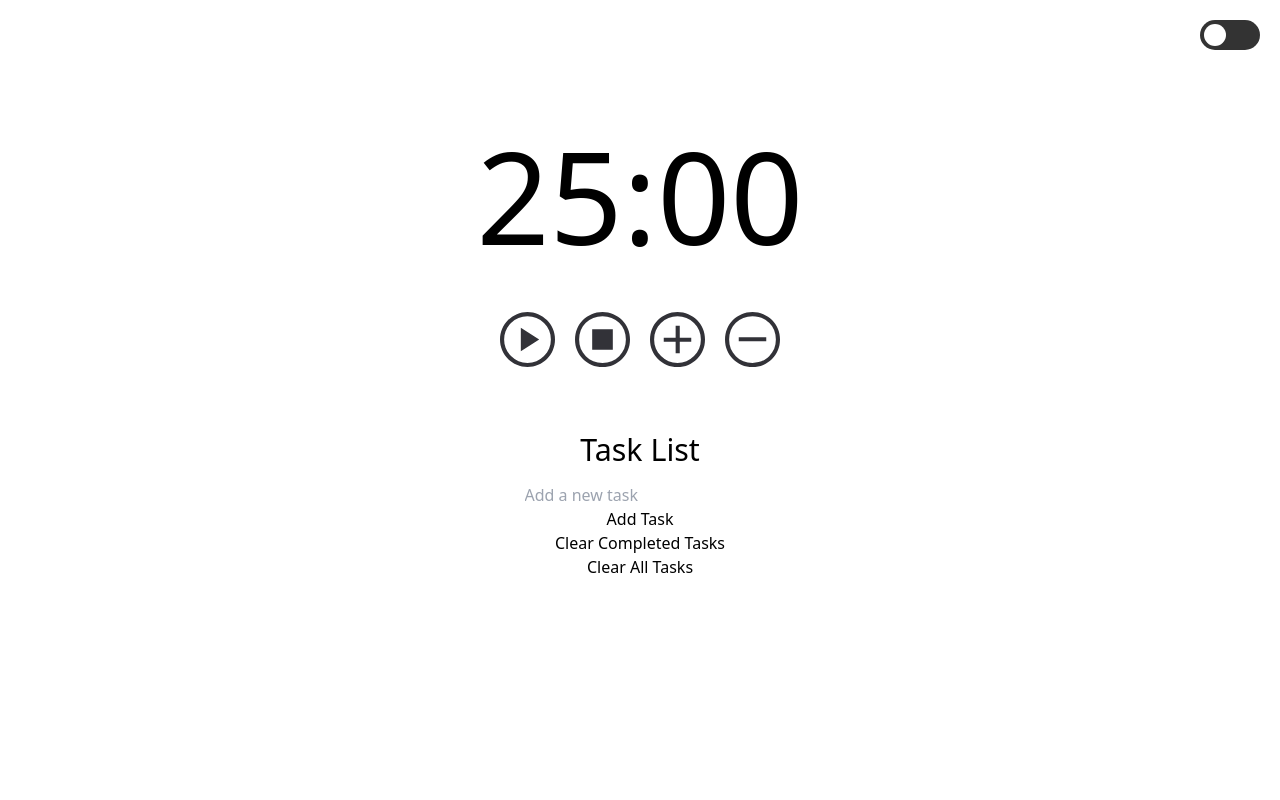
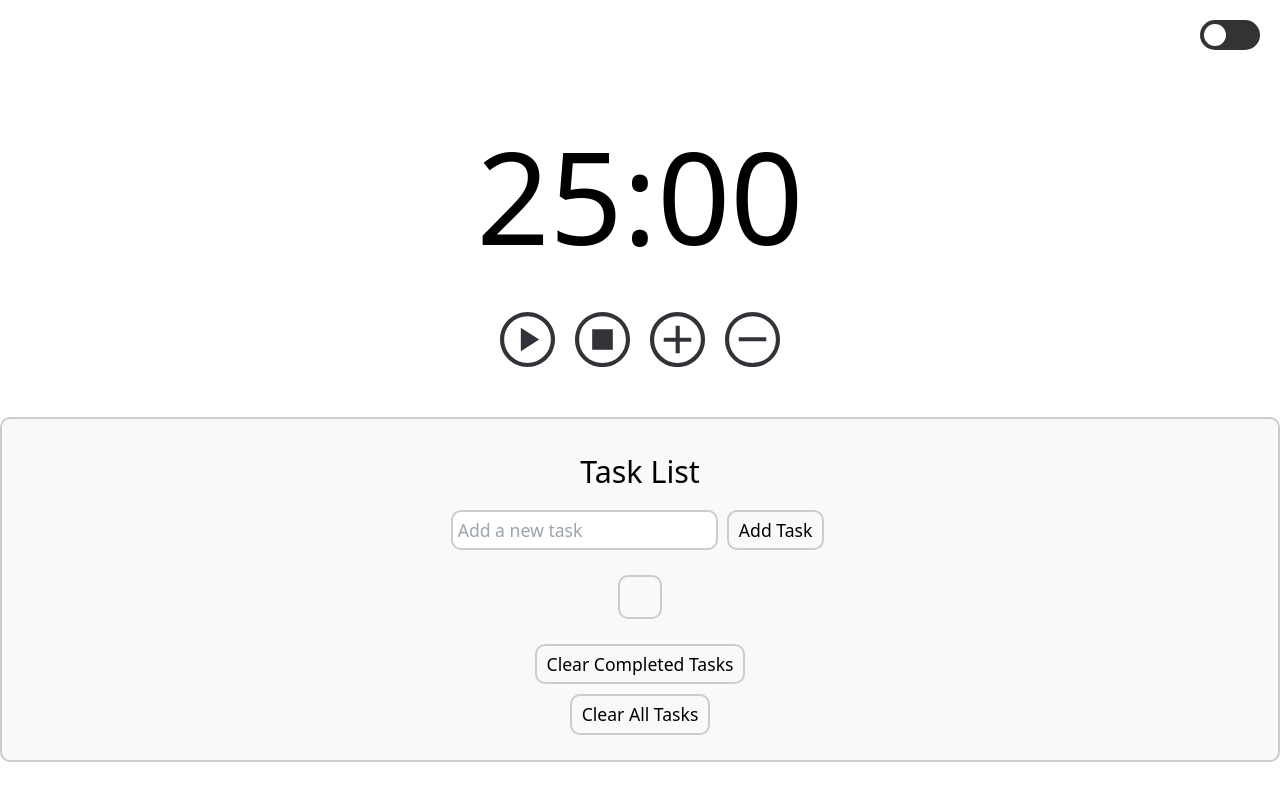
Before and after one commit to vletii/pomodoro, a plain HTML site: page index.html in a window 1280 px wide. Drawn offline with nearby package versions, Linux system fonts and the light colour scheme.

Commit message:
format task list + update todo list

```diff
--- a/index.html
+++ b/index.html
@@ -56,16 +56,16 @@
 
     <div id="task-list">
       <h2>Task List</h2>
-      <input type="text" id="task-input" placeholder="Add a new task">
-      <button id="add-task-button">Add Task</button>
+      <div id="task-input-container">
+        <input type="text" id="task-input" placeholder="Add a new task">
+        <button id="add-task-button">Add Task</button>
+      </div>
+      <!-- Task List -->
+      <ul id="todo-list">
+      </ul>
+
       <button id="clear-completed-button">Clear Completed Tasks</button>
       <button id="clear-all-button">Clear All Tasks</button>
-
-      <!-- Task List -->
-      <ul id="task-list">
-      </ul>
-      <div id="task-count"></div>
-
     </div>
     <script src="./src/index.js" defer type="module"></script>
   </body>
--- a/style.css
+++ b/style.css
@@ -1,42 +1,3 @@
-/* :root {
-  font-size: 100%;
-
-  --bg-color: #121214;
-  --bg-primary-card: #29292E;
-  --bg-primary-card-hover: rgba(2, 120, 156, 0.301);
-  --bg-second-card: #02799D;
-
-  --base-color: 195;
-  --bg-primary-light: hsla(var(--base-color), 74%, 15%, 1);
-  --primary-color: hsl(var(--base-color), 100%, 63%);
-
-  --text-color: #FFFFFF;
-  --icon-color-card: #C4C4CC;
-  --icon-color-selected: rgb(107, 15, 26);
-
-  --icon-mode-view-color: #FFFFFF;
-
-}
-
-.light {
-  --bg-color: #FFFFFF;
-  --bg-primary-card: #E1E1E6;
-  --bg-primary-card-hover: rgba(2, 120, 156, 0.301);
-  --bg-second-card: #02799D;
-
-  --base-color: 194;
-  --bg-primary-light: hsla(var(--base-color), 100%, 63%, 0.13);
-  --primary-color: hsl(var(--base-color), 100%, 63%);
-
-  --text-color: #323238;
-  --icon-color-card: #323238;
-  --icon-color-card-selected: rgb(107, 15, 26);
-
-  --icon-mode-view-color: #000000;
-
-} */
-
-
 body {
   font-family: 'Roboto', sans-serif;
   font-weight: 500;
@@ -124,6 +85,10 @@ body {
   flex-direction: column;
   align-items: center;
   margin-top: 50px;
+  border: 2px solid #ccc; /* border around task list */
+  border-radius: 10px;
+  padding: 20px;
+  background-color: #f9f9f9;
 }
 
 #task-list h2 {
@@ -131,7 +96,41 @@ body {
   font-size: 1.9rem;
 }
 
-#task-list ul {
-  list-style: none;
-  padding: 0;
+#task-list input {
+  font-size: 1.1rem;
+  width: 120px;
+  align-items: center;
 }
+
+#task-list button {
+  margin: 5px;
+  padding: 5px 10px;
+  font-size: 1.1rem;
+  border: 2px solid #ccc;
+  border-radius: 10px;
+  background-color: #f9f9f9;
+}
+
+#task-list input {
+  border: 2px solid #ccc;
+  border-radius: 10px;
+  padding: 5px;
+  width: fit-content;
+}
+
+#task-list button:hover {
+  transform: scale(1.05);
+  transition: all 0.4s ease;
+  color: var(--icon-color-card-selected);
+}
+
+#todo-list {
+  padding: 20px;
+  text-align: left;
+  width: fit-content;
+  border: 2px solid #ccc;
+  border-radius: 10px;
+  background-color: #f9f9f9;
+  margin-top: 20px;
+  margin-bottom: 20px;
+}
```
Also changed, not shown: README.md.
